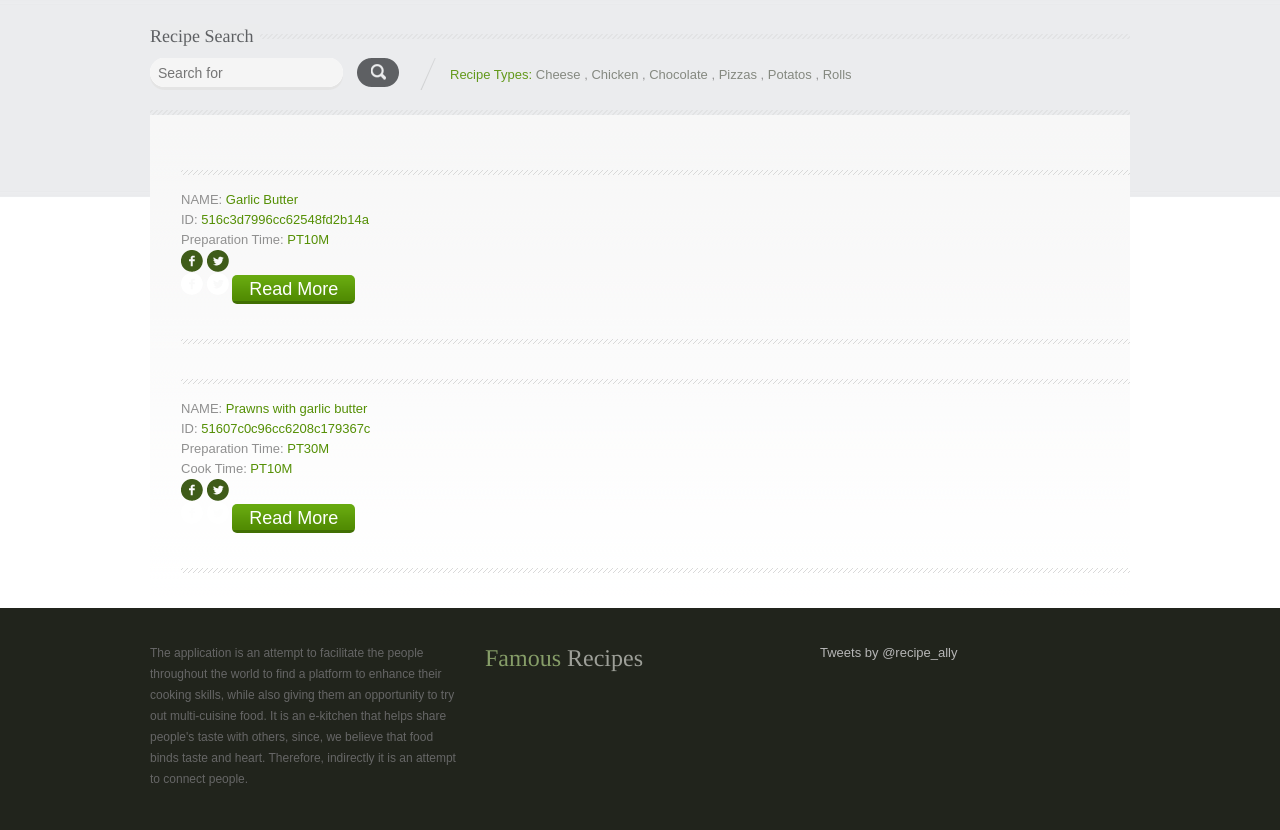
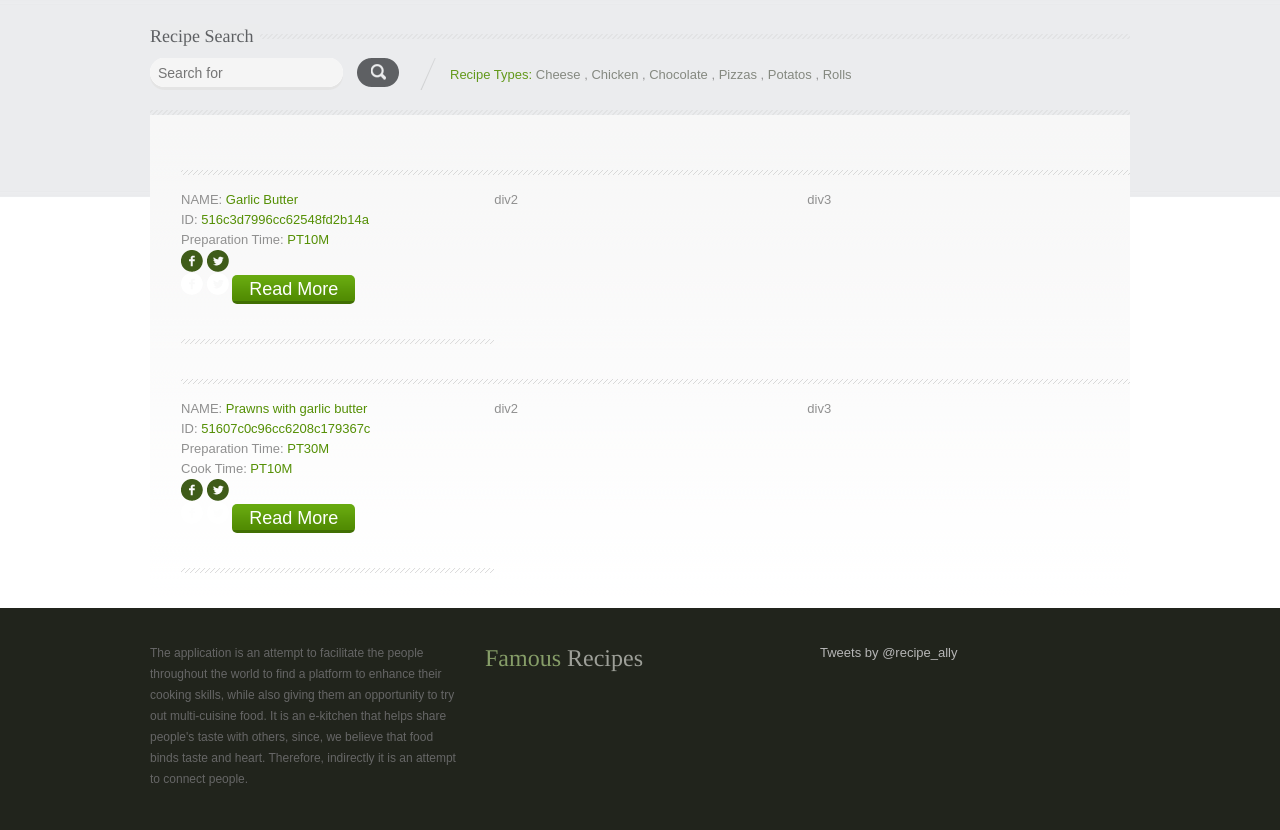
Before and after one commit to nitish29/recipeally, a Django app: page /recipe in a window 1280 px wide. Shown: the part 217-1047 px from the top of the page. Run offline with Django 3.2, Linux system fonts and the light colour scheme; some libraries are stand-ins or nearby versions; some web fonts are replaced.

Commit message:
[Comment Module]Added Divisions for Comment section Integration

```diff
--- a/static/style.css
+++ b/static/style.css
@@ -438,7 +438,7 @@ hr { border: none; height: 2px; background: url(images/pet-border.png); }
 #left-area blockquote.rightalign { float: right; margin: 0 0 0 20px; }
 #left-area blockquote.centeralign { float: none; display: block; margin: 20px auto; }
 #left-area blockquote.noalign { float: none; display: block; margin: 20px auto; width: 93% !important; }
-
+.columns .one-third { width: 31.33%; margin: 0 0 10px 2%;S }
 #left-area table {
 	width:90%;
 	border-top:1px solid #e5eff8;
--- a/templates/recipe.html
+++ b/templates/recipe.html
@@ -23,13 +23,13 @@
         <!-- WEBSITE SEARCH STARTS HERE -->
         <!-- end of top-search div-->
 
-				<div id="content" class="clearfix "><div id="left-area" class="clearfix">
+				<div id="content" class="clearfix "><div id="left-area" >
                 {% for a in recipe_list %}
 
    <p>
           </p>
     <span class="w-pet-border"></span>
-    <div class="recipe-listing-item clearfix post-17 recipe type-recipe status-publish has-post-thumbnail hentry tag-cheese tag-goat recipe_type-cheese-2 recipe_type-potatos recipe_type-rools cuisine-indian course-snack ingredient-black-pepper ingredient-butter ingredient-cheese skill_level-intermediate" id="post-17">
+    <div class="recipe-listing-item clearfix post-17 recipe type-recipe status-publish has-post-thumbnail hentry tag-cheese tag-goat recipe_type-cheese-2 recipe_type-potatos recipe_type-rools cuisine-indian course-snack ingredient-black-pepper ingredient-butter ingredient-cheese skill_level-intermediate" id="post-17" style="width:33%;float:left;">
 
 
 
@@ -72,10 +72,13 @@
 
         <!--<a href="http://inspirythemesdemo.com/alt-foodrecipes/recipe/goat-cheese-and-chorizo-rools/" class="readmore">Read more</a>-->
     </div>
+    <div style="width:33%;float:left;">div2</div>
+    <div style="width:33%;float:left">div3</div>
 <!--</div>--><!-- end of post div -->
 
 {% endfor %}
     </div><!-- end of left-area -->
+
 	</div>
 
 
```
